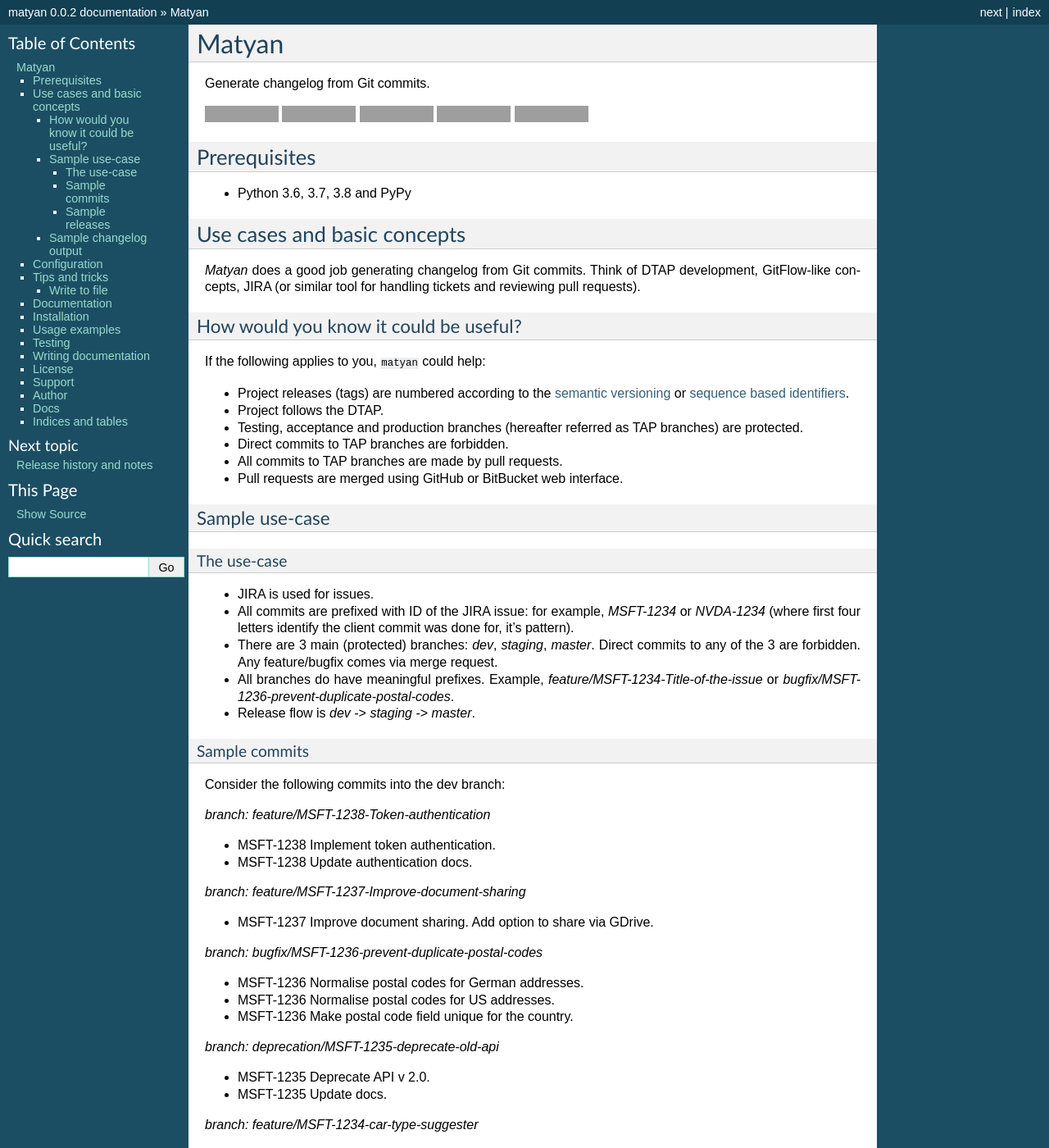
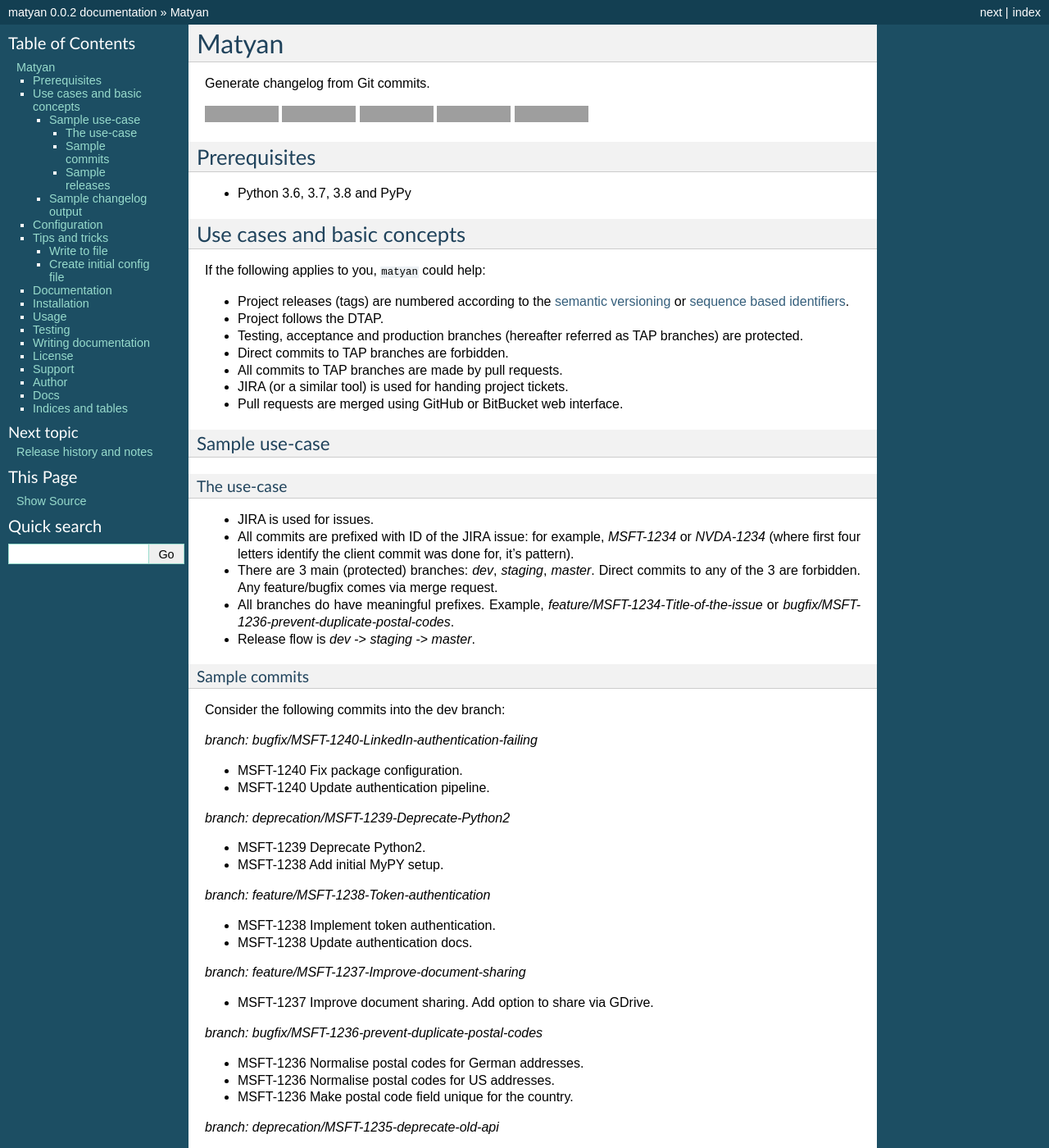
Before and after one commit to barseghyanartur/matyan, a Sphinx documentation site: the page built from docs/index.rst, in a window 1280 px wide and 1400 px high. Shown: the whole window at 82% size. Built offline with Sphinx 7.4.7, drawn with Linux system fonts in a browser that asks for light colours; pages that are not in the unit, such as notebooks, are missing from menus; some of the changed text lies outside the part shown; grey boxes are pictures that could not be loaded.

Commit message:
Update docs, add command for creating config file, minor fixes

```diff
--- a/TODOS.rst
+++ b/TODOS.rst
@@ -11,3 +11,4 @@
 + Add output to file. Documented how to write to file instead.
 - Add tests.
 - Make it possible to provide a template for generated changelog file.
+- Create initial config file.
--- a/docs/index.rst
+++ b/docs/index.rst
@@ -29,12 +29,6 @@
 
 Use cases and basic concepts
 ============================
-`Matyan` does a good job generating changelog from Git commits. Think of DTAP
-development, GitFlow-like concepts, JIRA (or similar tool for handling tickets
-and reviewing pull requests).
-
-How would you know it could be useful?
---------------------------------------
 If the following applies to you, ``matyan`` could help:
 
 - Project releases (tags) are numbered according to the
@@ -45,6 +39,7 @@
   branches) are protected.
 - Direct commits to TAP branches are forbidden.
 - All commits to TAP branches are made by pull requests.
+- JIRA (or a similar tool) is used for handing project tickets.
 - Pull requests are merged using GitHub or BitBucket web interface.
 
 Sample use-case
@@ -66,6 +61,16 @@
 Sample commits
 ~~~~~~~~~~~~~~
 Consider the following commits into the dev branch:
+
+*branch: bugfix/MSFT-1240-LinkedIn-authentication-failing*
+
+- MSFT-1240 Fix package configuration.
+- MSFT-1240 Update authentication pipeline.
+
+*branch: deprecation/MSFT-1239-Deprecate-Python2*
+
+- MSFT-1239 Deprecate Python2.
+- MSFT-1238 Add initial MyPY setup.
 
 *branch: feature/MSFT-1238-Token-authentication*
 
@@ -105,6 +110,10 @@
 *0.2*
 
 - Merged issues MSFT-1237 and MSFT-1238
+
+*Yet unreleased features/branches*
+
+- MSFT-1239 and
 
 Sample changelog output
 -----------------------
@@ -190,6 +199,13 @@
 
     generate-changelog --show-releases 2>&1 | tee changelog.md
 
+Create initial config file
+--------------------------
+
+.. code-block:: sh
+
+    matyan-create-config
+
 Documentation
 =============
 Documentation is available on `Read the Docs
@@ -203,20 +219,8 @@
 
     pip install matyan
 
-Or latest stable version from GitHub:
-
-.. code-block:: sh
-
-    pip install https://github.com/barseghyanartur/matyan/archive/stable.tar.gz
-
-Or latest stable version from BitBucket:
-
-.. code-block:: sh
-
-    pip install https://bitbucket.org/barseghyanartur/matyan/get/stable.tar.gz
-
-Usage examples
-==============
+Usage
+=====
 **Generate changelog:**
 
 .. code-block:: sh
--- a/setup.py
+++ b/setup.py
@@ -22,7 +22,7 @@
         "Environment :: Web Environment",
         "Intended Audience :: Developers",
         "Operating System :: OS Independent",
-        "Development Status :: 5 - Production/Stable",
+        "Development Status :: 3 - Alpha",
         "Topic :: Internet",
         "License :: OSI Approved :: GNU General Public License v2 (GPLv2)",
         "License :: OSI Approved :: GNU Lesser General Public License v2 or "
@@ -42,6 +42,7 @@
             # Backups
             'matyan-json-changelog = matyan.utils:json_changelog_cli',
             'matyan-generate-changelog = matyan.utils:generate_changelog_cli',
+            'matyan-create-config = matyan.utils:create_config_file_cli',
         ]
     },
     include_package_data=True,
```
Also changed, not shown: CHANGELOG.rst (+12 -1 lines), README.rst (+10 -20 lines), docs/changelog.rst (+12 -1 lines), 3 other files.
